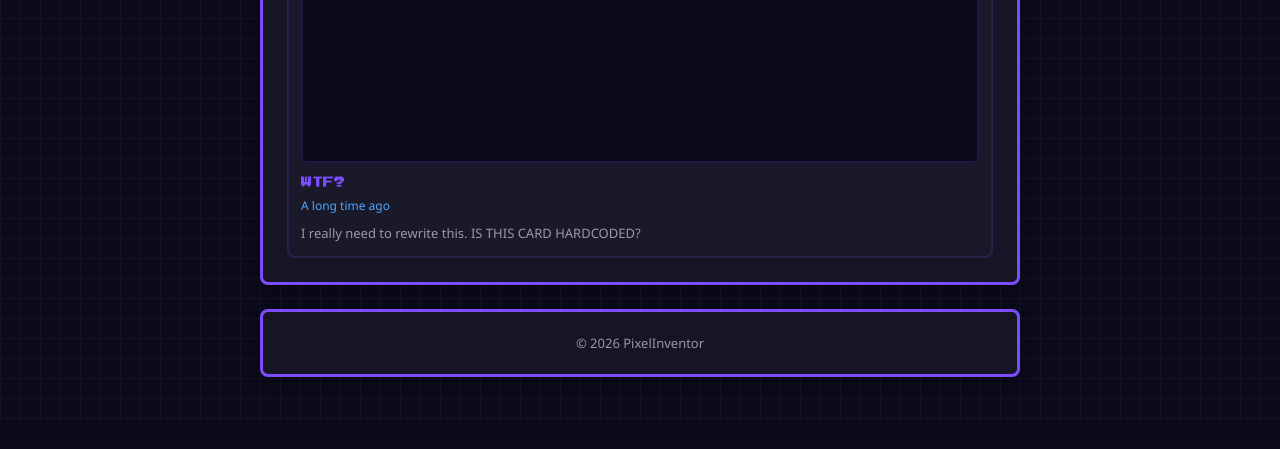
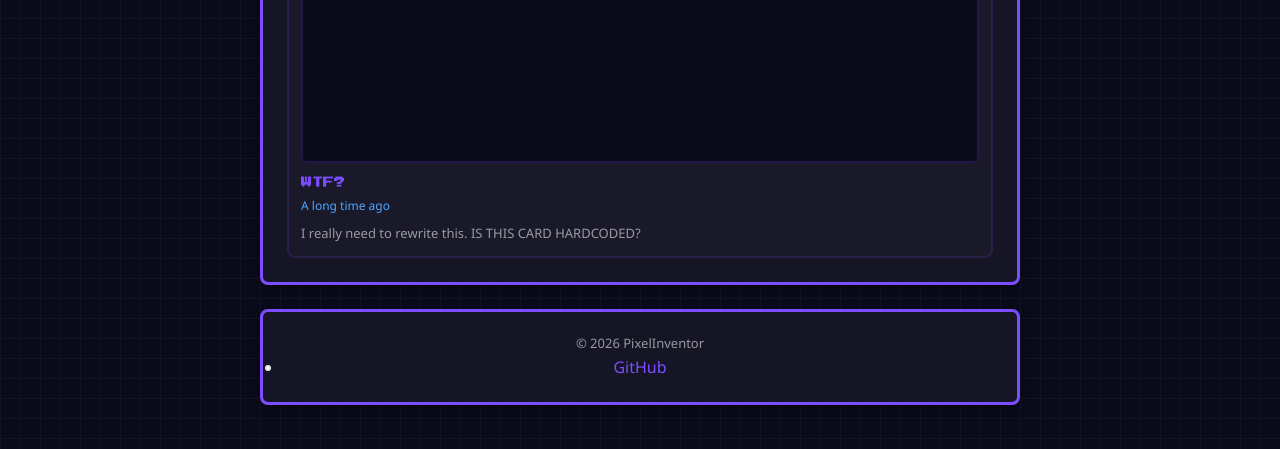
Before and after one commit to psekiewicz/pixelinventor, a plain HTML site: page website/stuff.html in a window 1280 px wide. Shown: the part 662-1111 px from the top of the page. Before the commit the page ends 1083 px from the top, so only its background shows below. Drawn offline with Linux system fonts and the light colour scheme.

Commit message:
Add GitHub link to footer in stuff.html

```diff
--- a/website/stuff.html
+++ b/website/stuff.html
@@ -46,7 +46,11 @@
 
     <footer class="box site-footer">
       <p>&copy; 2026 PixelInventor</p>
+      <ul>
+        <li><a href="https://github.com/psekiewicz">GitHub</a></li>
+      </ul>
     </footer>
+
 
   </div>
 </body>
```
